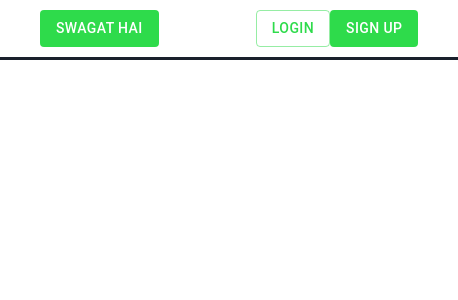
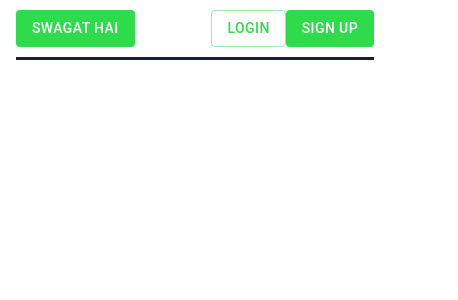
Before and after one commit to Monopalli/Monopalli, a React (Create React App) app: page / in a window 390 px wide. Shown: the top 300 px of the page, 458 px wide, since content can reach past the window. Built offline with nearby package versions, Linux system fonts and the light colour scheme.

Commit message:
Added responsiveness to navbar

```diff
--- a/src/App.js
+++ b/src/App.js
@@ -3,7 +3,7 @@ import Button from "./components/Button/Button";
 import {createTheme, ThemeProvider} from "@mui/material";
 import * as React from "react";
 import styled from "@mui/material/styles/styled";
-
+import Container from '@mui/material/Container';
 
 const theme = createTheme({
     palette: {
@@ -15,11 +15,12 @@ const theme = createTheme({
 
 const Navbar = styled('div')`
     overflow: auto;
-    padding: 10px 40px;
+    padding-top: 10px;
+    padding-bottom: 10px;
     border-bottom: solid #1A202C;
     display: flex;
     justify-content: space-between;
-    width: 97%;
+    width: 100%;
 `;
 
 
@@ -27,6 +28,7 @@ function App() {
   return (
       <ThemeProvider theme={theme}>
       <div className="App">
+          <Container maxWidth="xxl">
               <Navbar>
                   <Button>Swagat Hai</Button>
                   <div>
@@ -34,6 +36,7 @@ function App() {
                       <Button>Sign Up</Button>
                   </div>
               </Navbar>
+          </Container>
       </div>
       </ThemeProvider>
   );
```
Lines whose indentation alone changed are shown as unchanged.
